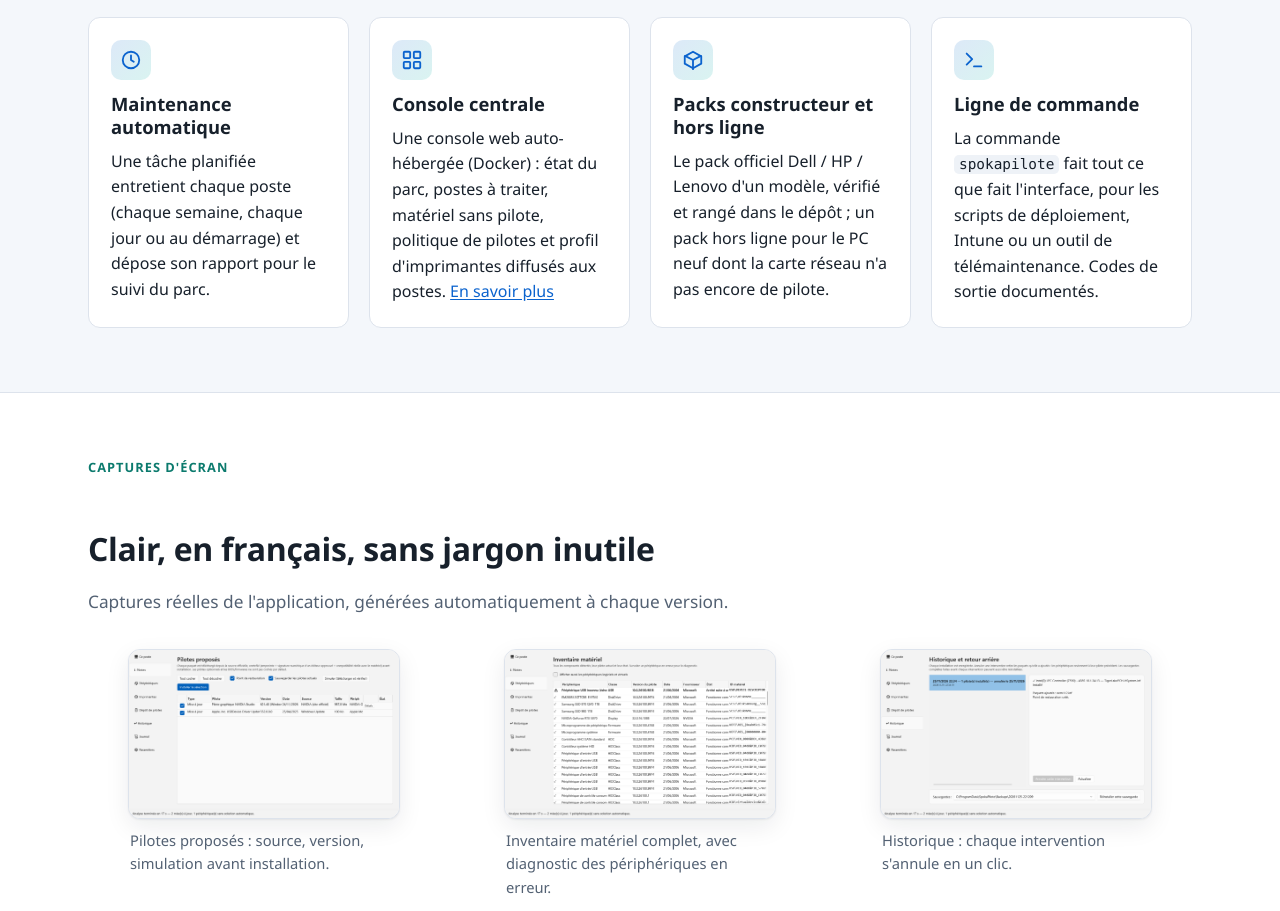
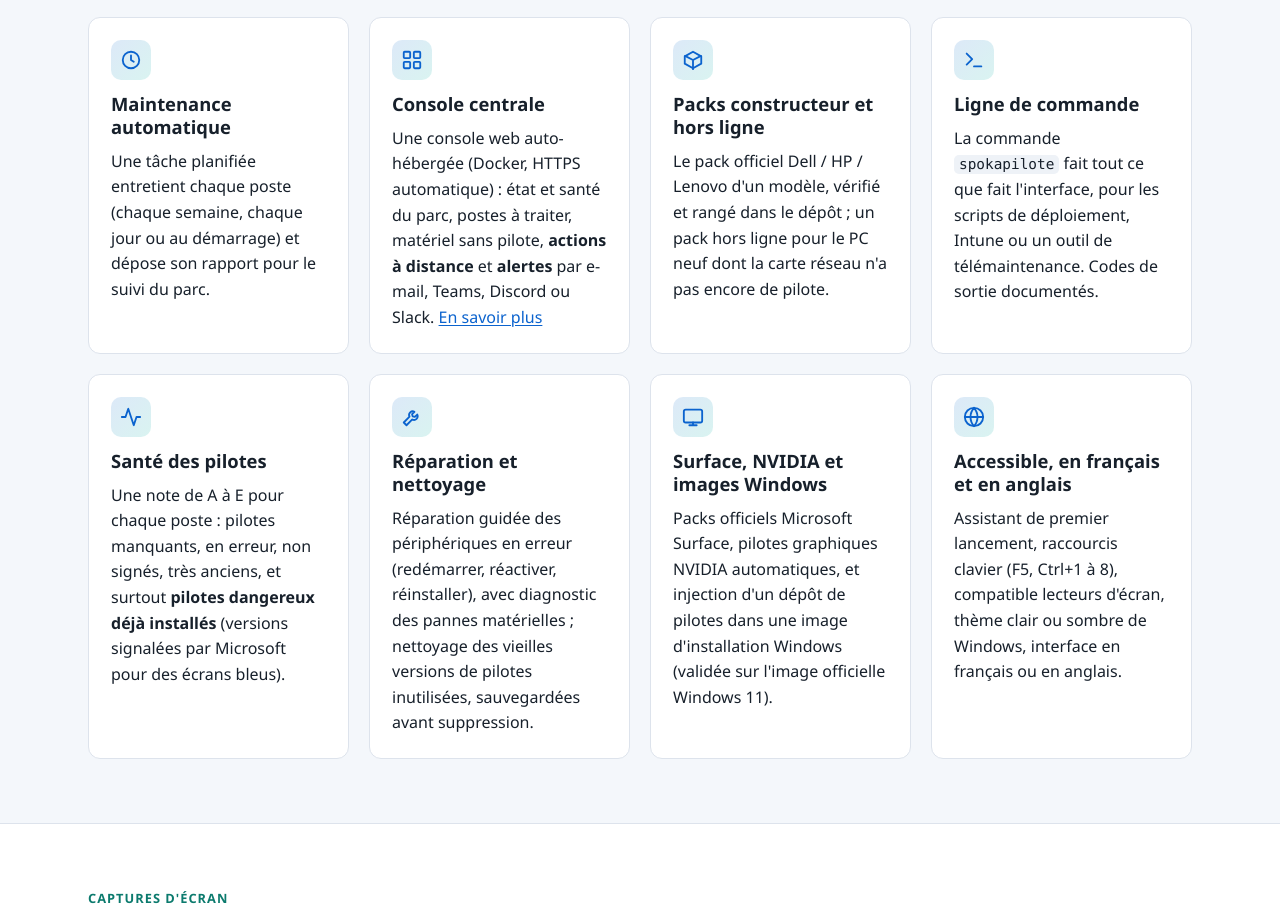
Before and after one commit to Spokator/SpokaPilote, a plain HTML site: page site/index.html in a window 1280 px wide. Shown: the part 1790-2701 px from the top of the page. Drawn offline with Linux system fonts and the light colour scheme; files that its build step writes are made by us from their sources; no server answers; files whose address does not match are found by name.

Commit message:
Version 3.0.0 : CHANGELOG, README et site web (actions à distance, alertes, santé, réparation, nettoyage, Surface, anglais)
Co-Authored-By: Claude Opus 5.5 <noreply@anthropic.com>

```diff
--- a/site/index.html
+++ b/site/index.html
@@ -102,8 +102,9 @@
       <div class="card">
         <div class="icon" aria-hidden="true"><svg viewBox="0 0 24 24" fill="none" stroke="currentColor" stroke-width="2" stroke-linecap="round" stroke-linejoin="round"><rect x="3" y="3" width="7" height="7" rx="1"/><rect x="14" y="3" width="7" height="7" rx="1"/><rect x="3" y="14" width="7" height="7" rx="1"/><rect x="14" y="14" width="7" height="7" rx="1"/></svg></div>
         <h3>Console centrale</h3>
-        <p>Une console web auto-hébergée (Docker) : état du parc, postes à traiter, matériel sans pilote, politique de
-          pilotes et profil d'imprimantes diffusés aux postes. <a href="{{ROOT}}console.html">En savoir plus</a></p>
+        <p>Une console web auto-hébergée (Docker, HTTPS automatique) : état et santé du parc, postes à traiter, matériel
+          sans pilote, <strong>actions à distance</strong> et <strong>alertes</strong> par e-mail, Teams, Discord ou Slack.
+          <a href="{{ROOT}}console.html">En savoir plus</a></p>
       </div>
       <div class="card">
         <div class="icon" aria-hidden="true"><svg viewBox="0 0 24 24" fill="none" stroke="currentColor" stroke-width="2" stroke-linecap="round" stroke-linejoin="round"><path d="M21 16V8l-9-5-9 5v8l9 5z"/><path d="M3.3 7.5 12 12l8.7-4.5M12 22V12"/></svg></div>
@@ -116,6 +117,30 @@
         <h3>Ligne de commande</h3>
         <p>La commande <code>spokapilote</code> fait tout ce que fait l'interface, pour les scripts de déploiement,
           Intune ou un outil de télémaintenance. Codes de sortie documentés.</p>
+      </div>
+      <div class="card">
+        <div class="icon" aria-hidden="true"><svg viewBox="0 0 24 24" fill="none" stroke="currentColor" stroke-width="2" stroke-linecap="round" stroke-linejoin="round"><path d="M22 12h-4l-3 9L9 3l-3 9H2"/></svg></div>
+        <h3>Santé des pilotes</h3>
+        <p>Une note de A à E pour chaque poste : pilotes manquants, en erreur, non signés, très anciens, et surtout
+          <strong>pilotes dangereux déjà installés</strong> (versions signalées par Microsoft pour des écrans bleus).</p>
+      </div>
+      <div class="card">
+        <div class="icon" aria-hidden="true"><svg viewBox="0 0 24 24" fill="none" stroke="currentColor" stroke-width="2" stroke-linecap="round" stroke-linejoin="round"><path d="M14.7 6.3a4 4 0 0 0-5.4 5.4L3 18l3 3 6.3-6.3a4 4 0 0 0 5.4-5.4l-2.6 2.6-2.4-.6-.6-2.4z"/></svg></div>
+        <h3>Réparation et nettoyage</h3>
+        <p>Réparation guidée des périphériques en erreur (redémarrer, réactiver, réinstaller), avec diagnostic des pannes
+          matérielles ; nettoyage des vieilles versions de pilotes inutilisées, sauvegardées avant suppression.</p>
+      </div>
+      <div class="card">
+        <div class="icon" aria-hidden="true"><svg viewBox="0 0 24 24" fill="none" stroke="currentColor" stroke-width="2" stroke-linecap="round" stroke-linejoin="round"><rect x="2" y="4" width="20" height="14" rx="2"/><path d="M8 21h8M12 18v3"/></svg></div>
+        <h3>Surface, NVIDIA et images Windows</h3>
+        <p>Packs officiels Microsoft Surface, pilotes graphiques NVIDIA automatiques, et injection d'un dépôt de pilotes
+          dans une image d'installation Windows (validée sur l'image officielle Windows 11).</p>
+      </div>
+      <div class="card">
+        <div class="icon" aria-hidden="true"><svg viewBox="0 0 24 24" fill="none" stroke="currentColor" stroke-width="2" stroke-linecap="round" stroke-linejoin="round"><circle cx="12" cy="12" r="10"/><path d="M2 12h20M12 2a15 15 0 0 1 0 20M12 2a15 15 0 0 0 0 20"/></svg></div>
+        <h3>Accessible, en français et en anglais</h3>
+        <p>Assistant de premier lancement, raccourcis clavier (F5, Ctrl+1 à 8), compatible lecteurs d'écran, thème clair
+          ou sombre de Windows, interface en français ou en anglais.</p>
       </div>
     </div>
   </div>
```
Also changed, not shown: site/console.html (+12 -0 lines), 3 other files.
